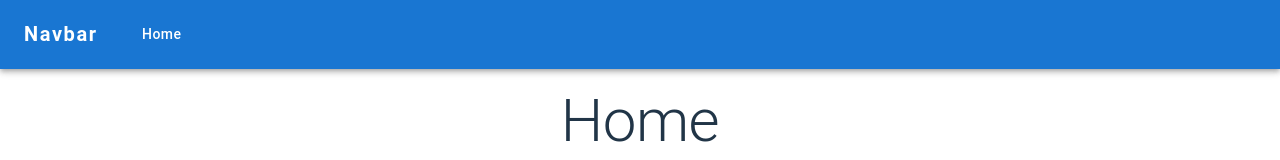
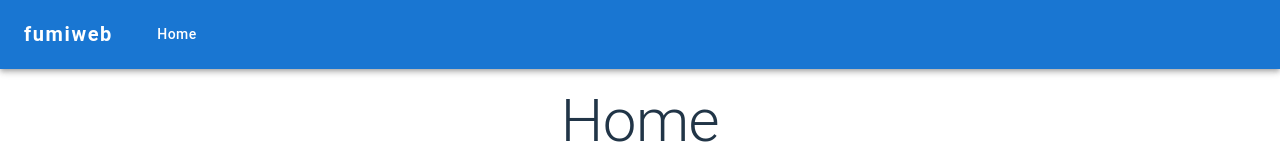
Before and after one commit to yamashitafumihiro/fumiweb-vitest, a React (Vite) app in the folder frontend/: page /home in a window 1280 px wide. Shown: the top 160 px of the page. Built offline with nearby package versions, Linux system fonts and the light colour scheme.

Commit message:
Navbarのタイトルをrename

```diff
--- a/frontend/src/components/Navbar.tsx
+++ b/frontend/src/components/Navbar.tsx
@@ -51,7 +51,7 @@ const Navbar: React.FC = () => {
                                     color: 'inherit',
                                     textDecoration: 'none',
                                 }}>
-                        Navbar
+                        fumiweb
                     </Typography>
 
                     <Box marginLeft={2} sx={{flexGrow: 1, display: {xs: 'flex', md: 'none'}}}>
```
